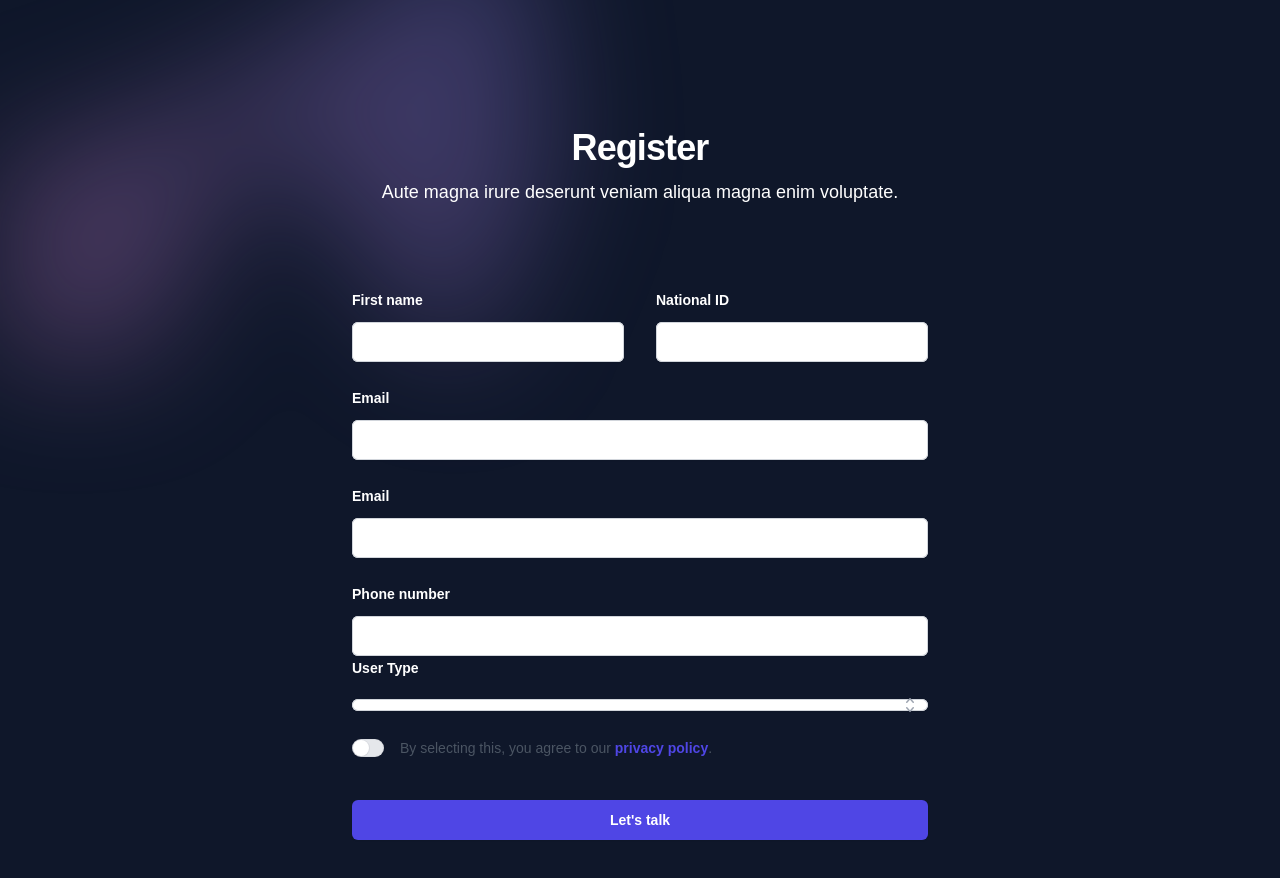
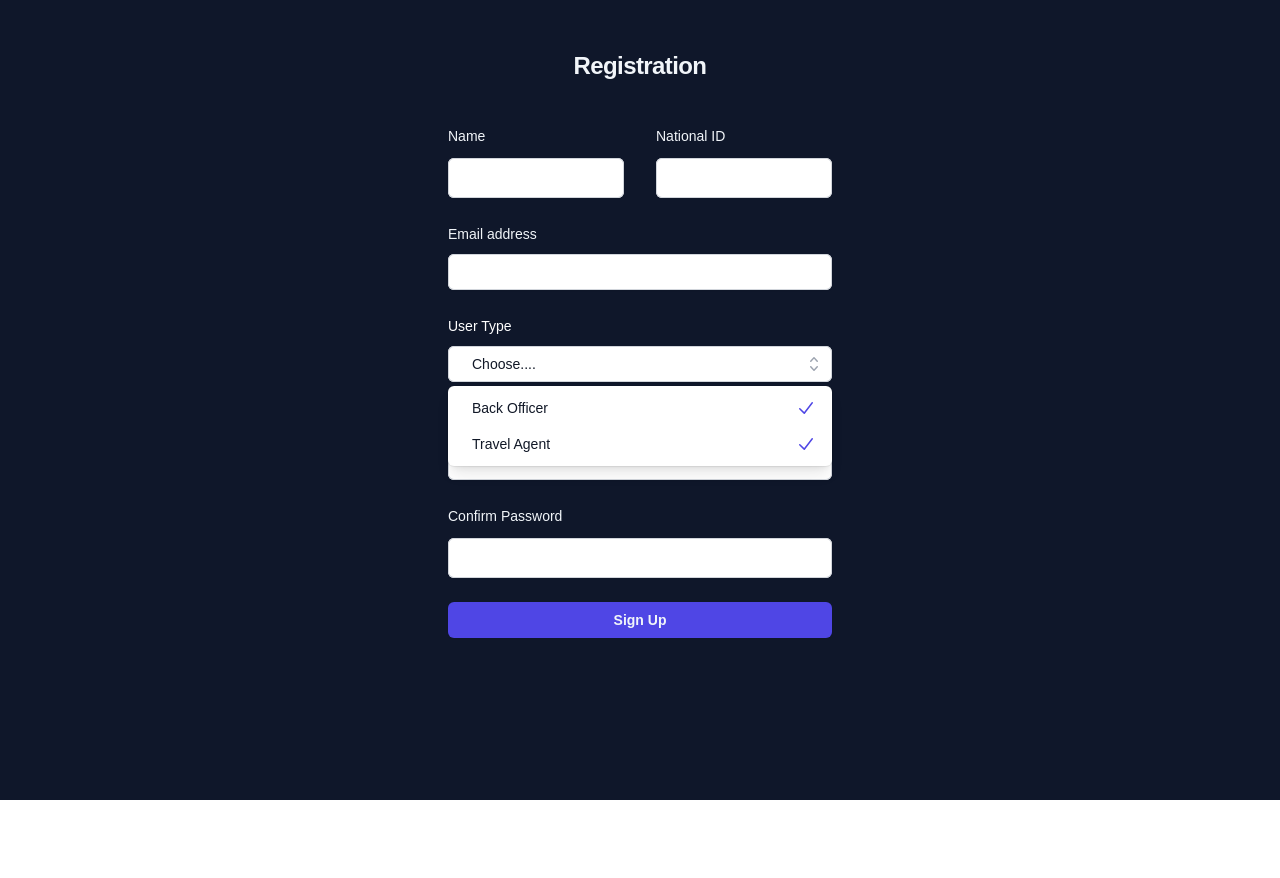
Before and after one commit to MalishaFdo/EAD_Frontend-, a React (Create React App) app: page /register in a window 1280 px wide. Shown: the top 878 px of the page. After the commit the page ends 800 px from the top, so only its background shows below. Built offline with nearby package versions, Linux system fonts and the light colour scheme; what tailwindcss-dark-mode would draw is missing.

Commit message:
Register

```diff
--- a/src/screens/Register.js
+++ b/src/screens/Register.js
@@ -1,151 +1,216 @@
-import { useState } from 'react'
-import { ChevronDownIcon } from '@heroicons/react/20/solid'
-import { Switch } from '@headlessui/react'
-import Dropdown from '../components/DropDown';
-
-function classNames(...classes) {
-  return classes.filter(Boolean).join(' ')
-}
+import { useNavigate } from "react-router-dom";
+import React, { useState } from "react";
 
 export default function Register() {
-  const [agreed, setAgreed] = useState(false)
+  const navigate = useNavigate();
+
+  // State to hold the NIC input value and error message
+  const [nic, setNic] = useState("");
+  const [nicError, setNicError] = useState("");
+
+  const handleNicChange = (event) => {
+      const value = event.target.value;
+      setNic(value);
+      // Regular expression to validate NIC (10 digits + V)
+      const nicRegex = /^[0-9]{10}V$/;
+      if (!nicRegex.test(value)) {
+          setNicError("NIC must have 10 digits followed by 'V'");
+      } else {
+          setNicError("");
+      }
+  };
+
+  const handleSubmit = (event) => {
+      event.preventDefault();
+
+      // Check if NIC is valid before submitting the form
+      if (!nicError) {
+          // Perform form submission logic here
+          console.log("Form submitted with NIC: ", nic);
+          // You can navigate to another page or perform other actions here
+          navigate("/success"); // Example navigation
+      }
+  };
 
   return (
-      <div className="isolate bg-slate-900 px-6 py-24 sm:py-32 lg:px-8">
-        <div
-            className="absolute inset-x-0 top-[-10rem] -z-10 transform-gpu overflow-hidden blur-3xl sm:top-[-20rem]"
-            aria-hidden="true"
-        >
-          <div
-              className="relative left-1/2 -z-10 aspect-[1155/678] w-[36.125rem] max-w-none -translate-x-1/2 rotate-[30deg] bg-gradient-to-tr from-[#ff80b5] to-[#9089fc] opacity-30 sm:left-[calc(50%-40rem)] sm:w-[72.1875rem]"
-              style={{
-                clipPath:
-                    'polygon(74.1% 44.1%, 100% 61.6%, 97.5% 26.9%, 85.5% 0.1%, 80.7% 2%, 72.5% 32.5%, 60.2% 62.4%, 52.4% 68.1%, 47.5% 58.3%, 45.2% 34.5%, 27.5% 76.7%, 0.1% 64.9%, 17.9% 100%, 27.6% 76.8%, 76.1% 97.7%, 74.1% 44.1%)',
-              }}
-          />
+      <>
+          <div className="min-h-screen bg-gray-100 dark:bg-slate-900 p-2">
+              <div className="flex min-h-full flex-1 flex-col justify-center px-6 lg:px-8">
+                  <div className="sm:mx-auto sm:w-full sm:max-w-sm">
+                      <h2 className="mt-10 text-center text-2xl font-bold leading-9 tracking-tight text-slate-100">
+                          Registration
+                      </h2>
                   </div>
-        <div className="mx-auto max-w-2xl text-center">
-          <h2 className="text-3xl font-bold tracking-tight text-white sm:text-4xl">Register</h2>
-          <p className="mt-2 text-lg leading-8 text-white">
-            Aute magna irure deserunt veniam aliqua magna enim voluptate.
-          </p>
-        </div>
-        <form action="#" method="POST" className="mx-auto mt-16 max-w-xl sm:mt-20">
+
+                  <div className="mt-10 sm:mx-auto sm:w-full sm:max-w-sm">
+                      <form className="space-y-6" onSubmit={handleSubmit}>
                       <div className="grid grid-cols-1 gap-x-8 gap-y-6 sm:grid-cols-2">
                       <div>
-              <label htmlFor="first-name" className="block text-sm font-semibold leading-6 text-white">
-                First name
+                              <label
+                                  htmlFor="name"
+                                  className="block text-sm font-medium leading-6 text-slate-100"
+                              >
+                                  Name
                               </label>
                               <div className="mt-2.5">
                                   <input
+                                      id="name"
+                                      name="name"
                                       type="text"
-                    name="first-name"
-                    id="first-name"
-                    autoComplete="given-name"
+                                      autoComplete="name"
+                                      required
                                       className="block w-full rounded-md border-0 px-3.5 py-2 text-gray-900 shadow-sm ring-1 ring-inset ring-gray-300 placeholder:text-gray-400 focus:ring-2 focus:ring-inset focus:ring-indigo-600 sm:text-sm sm:leading-6"
                                   />
                               </div>
                           </div>
+
                           <div>
-              <label htmlFor="last-name" className="block text-sm font-semibold leading-6 text-white">
+                              <label
+                                  htmlFor="nic"
+                                  className="block text-sm font-medium leading-6 text-slate-100"
+                              >
                                    National ID
                               </label>
                               <div className="mt-2.5">
                                   <input
+                                      id="nic"
+                                      name="nic"
                                       type="text"
-                    name="last-name"
-                    id="last-name"
-                    autoComplete="family-name"
+                                      value={nic}
+                                      onChange={handleNicChange}
+                                      autoComplete="nic"
+                                      required
+                                      className={`block w-full rounded-md border-0 px-3.5 py-2 text-gray-900 shadow-sm ring-1 ring-inset ring-gray-300 placeholder:text-gray-400 focus:ring-2 focus:ring-inset focus:ring-indigo-600 sm:text-sm sm:leading-6 ${nicError ? "border-red-500" : ""
+                                          }`}
+                                  />
+                                  {nicError && (
+                                      <p className="mt-1 text-red-500 text-sm">
+                                          {nicError}
+                                      </p>
+                                  )}
+                              </div>
+                          </div>
+                          </div>
+                          <div>
+                              <label
+                                  htmlFor="email"
+                                  className="block text-sm font-medium leading-6 text-slate-100"
+                              >
+                                  Email address
+                              </label>
+                              <div className="mt-2">
+                                  <input
+                                      id="email"
+                                      name="email"
+                                      type="email"
+                                      autoComplete="email"
+                                      required
+                                      className="block w-full rounded-md border-0 py-1.5 text-gray-900 shadow-sm ring-1 ring-inset ring-gray-300 placeholder:text-gray-400 focus:ring-2 focus:ring-inset focus:ring-indigo-600 sm:text-sm sm:leading-6"
+                                  />
+                              </div>
+                          </div>
+
+                          <div>
+                                <label id="listbox-label" class="block text-sm font-medium leading-6 text-white">User Type</label>
+                                <div class="relative mt-2">
+                                    <button type="button" class="relative w-full cursor-default rounded-md bg-white py-1.5 pl-3 pr-10 text-left text-gray-900 shadow-sm ring-1 ring-inset ring-gray-300 focus:outline-none focus:ring-2 focus:ring-indigo-500 sm:text-sm sm:leading-6" aria-haspopup="listbox" aria-expanded="true" aria-labelledby="listbox-label">
+                                        <span class="flex items-center">
+                                            <span class="ml-3 block truncate">Choose....</span>
+                                        </span>
+                                        <span class="pointer-events-none absolute inset-y-0 right-0 ml-3 flex items-center pr-2">
+                                            <svg class="h-5 w-5 text-gray-400" viewBox="0 0 20 20" fill="currentColor" aria-hidden="true">
+                                                <path fill-rule="evenodd" d="M10 3a.75.75 0 01.55.24l3.25 3.5a.75.75 0 11-1.1 1.02L10 4.852 7.3 7.76a.75.75 0 01-1.1-1.02l3.25-3.5A.75.75 0 0110 3zm-3.76 9.2a.75.75 0 011.06.04l2.7 2.908 2.7-2.908a.75.75 0 111.1 1.02l-3.25 3.5a.75.75 0 01-1.1 0l-3.25-3.5a.75.75 0 01.04-1.06z" clip-rule="evenodd" />
+                                            </svg>
+                                        </span>
+                                    </button>
+                                         <ul class="absolute z-10 mt-1 max-h-56 w-full overflow-auto rounded-md bg-white py-1 text-base shadow-lg ring-1 ring-black ring-opacity-5 focus:outline-none sm:text-sm" tabindex="-1" role="listbox" aria-labelledby="listbox-label" aria-activedescendant="listbox-option-3">
+                                        <li class="text-gray-900 relative cursor-default select-none py-2 pl-3 pr-9" id="listbox-option-0" role="option">
+                                            <div class="flex items-center">
+
+                                                <span class="font-normal ml-3 block truncate">Back Officer</span>
+
+                                            </div>
+
+                                            <span class="text-indigo-600 absolute inset-y-0 right-0 flex items-center pr-4">
+                                                <svg class="h-5 w-5" viewBox="0 0 20 20" fill="currentColor" aria-hidden="true">
+                                                    <path fill-rule="evenodd" d="M16.704 4.153a.75.75 0 01.143 1.052l-8 10.5a.75.75 0 01-1.127.075l-4.5-4.5a.75.75 0 011.06-1.06l3.894 3.893 7.48-9.817a.75.75 0 011.05-.143z" clip-rule="evenodd" />
+                                                </svg>
+                                            </span>
+                                        </li>
+                                        <li class="text-gray-900 relative cursor-default select-none py-2 pl-3 pr-9" id="listbox-option-0" role="option">
+                                            <div class="flex items-center">
+
+                                                <span class="font-normal ml-3 block truncate">Travel Agent</span>
+
+                                            </div>
+
+                                            <span class="text-indigo-600 absolute inset-y-0 right-0 flex items-center pr-4">
+                                                <svg class="h-5 w-5" viewBox="0 0 20 20" fill="currentColor" aria-hidden="true">
+                                                    <path fill-rule="evenodd" d="M16.704 4.153a.75.75 0 01.143 1.052l-8 10.5a.75.75 0 01-1.127.075l-4.5-4.5a.75.75 0 011.06-1.06l3.894 3.893 7.48-9.817a.75.75 0 011.05-.143z" clip-rule="evenodd" />
+                                                </svg>
+                                            </span>
+                                        </li>
+                                    </ul>
+
+                                </div>
+                            </div>
+                          <div>
+
+                              <div className="flex items-center justify-between">
+
+                                  <label
+                                      htmlFor="password"
+                                      className="block text-sm font-medium leading-6 text-slate-100"
+                                  >
+                                      Password
+                                  </label>
+                              </div>
+                              <div className="mt-2.5">
+                                  <input
+                                      id="password"
+                                      name="password"
+                                      type="password"
+                                      autoComplete="current-password"
+                                      required
                                       className="block w-full rounded-md border-0 px-3.5 py-2 text-gray-900 shadow-sm ring-1 ring-inset ring-gray-300 placeholder:text-gray-400 focus:ring-2 focus:ring-inset focus:ring-indigo-600 sm:text-sm sm:leading-6"
                                   />
                               </div>
                           </div>
-            <div className="sm:col-span-2">
-              <label htmlFor="company" className="block text-sm font-semibold leading-6 text-white">
-                Email
+
+                          <div>
+                              <div className="flex items-center justify-between">
+
+                                  <label
+                                      htmlFor="cpassword"
+                                      className="block text-sm font-medium leading-6 text-slate-100"
+                                  >
+                                      Confirm Password
                                   </label>
+                              </div>
                               <div className="mt-2.5">
                                   <input
-                    type="text"
-                    name="company"
-                    id="company"
-                    autoComplete="organization"
+                                      id="cpassword"
+                                      name="cpassword"
+                                      type="password"
+                                      autoComplete="confirm-password"
+                                      required
                                       className="block w-full rounded-md border-0 px-3.5 py-2 text-gray-900 shadow-sm ring-1 ring-inset ring-gray-300 placeholder:text-gray-400 focus:ring-2 focus:ring-inset focus:ring-indigo-600 sm:text-sm sm:leading-6"
                                   />
                               </div>
                           </div>
-            <div className="sm:col-span-2">
-              <label htmlFor="email" className="block text-sm font-semibold leading-6 text-white">
-                Email
-              </label>
-              <div className="mt-2.5">
-                <input
-                    type="email"
-                    name="email"
-                    id="email"
-                    autoComplete="email"
-                    className="block w-full rounded-md border-0 px-3.5 py-2 text-gray-900 shadow-sm ring-1 ring-inset ring-gray-300 placeholder:text-gray-400 focus:ring-2 focus:ring-inset focus:ring-indigo-600 sm:text-sm sm:leading-6"
-                />
-              </div>
-            </div>
-            <div className="sm:col-span-2">
-              <label htmlFor="phone-number" className="block text-sm font-semibold leading-6 text-white">
-                Phone number
-              </label>
-              <div className="relative mt-2.5">
-                <input
-                    type="tel"
-                    name="phone-number"
-                    id="phone-number"
-                    autoComplete="tel"
-                    className="block w-full rounded-md border-0 px-3.5 py-2 pl-20 text-black shadow-sm ring-1 ring-inset ring-gray-300 placeholder:text-gray-400 focus:ring-2 focus:ring-inset focus:ring-indigo-600 sm:text-sm sm:leading-6"
-                />
-              </div>
-              <div className="sm:col-span-2">
-                <label htmlFor="phone-number" className="block text-sm font-semibold leading-6 text-white">
-                  User Type
-                </label>
-                <Dropdown></Dropdown>
-              </div>
-            </div>
-            <Switch.Group as="div" className="flex gap-x-4 sm:col-span-2">
-              <div className="flex h-6 items-center">
-                <Switch
-                    checked={agreed}
-                    onChange={setAgreed}
-                    className={classNames(
-                        agreed ? 'bg-indigo-600' : 'bg-gray-200',
-                        'flex w-8 flex-none cursor-pointer rounded-full p-px ring-1 ring-inset ring-gray-900/5 transition-colors duration-200 ease-in-out focus-visible:outline focus-visible:outline-2 focus-visible:outline-offset-2 focus-visible:outline-indigo-600'
-                    )}
-                >
-                  <span className="sr-only">Agree to policies</span>
-                  <span
-                      aria-hidden="true"
-                      className={classNames(
-                          agreed ? 'translate-x-3.5' : 'translate-x-0',
-                          'h-4 w-4 transform rounded-full bg-white shadow-sm ring-1 ring-gray-900/5 transition duration-200 ease-in-out'
-                      )}
-                  />
-                </Switch>
-              </div>
-              <Switch.Label className="text-sm leading-6 text-gray-600">
-                By selecting this, you agree to our{' '}
-                <a href="#" className="font-semibold text-indigo-600">
-                  privacy&nbsp;policy
-                </a>
-                .
-              </Switch.Label>
-            </Switch.Group>
-          </div>
-          <div className="mt-10">
+
+                          <div>
                               <button
                                   type="submit"
-                className="block w-full rounded-md bg-indigo-600 px-3.5 py-2.5 text-center text-sm font-semibold text-white shadow-sm hover:bg-indigo-500 focus-visible:outline focus-visible:outline-2 focus-visible:outline-offset-2 focus-visible:outline-indigo-600"
+                                  className="flex w-full justify-center rounded-md bg-indigo-600 px-3 py-1.5 text-sm font-semibold leading-6 text-slate-100 shadow-sm hover:bg-indigo-500 focus-visible:outline focus-visible:outline-2 focus-visible:outline-offset-2 focus-visible:outline-indigo-600"
                               >
-              Let's talk
+                                  Sign Up
                               </button>
                           </div>
                       </form>
                   </div>
-  )
+              </div>
+          </div>
+      </>
+  );
 }
```
Also changed, not shown: src/App.js (+12 -0 lines). Lines whose indentation alone changed are shown as unchanged.
